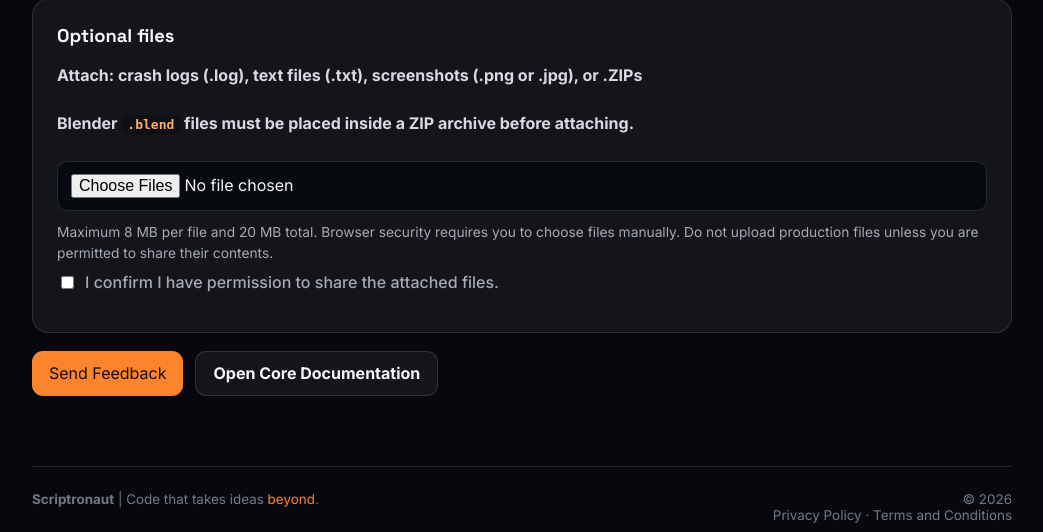
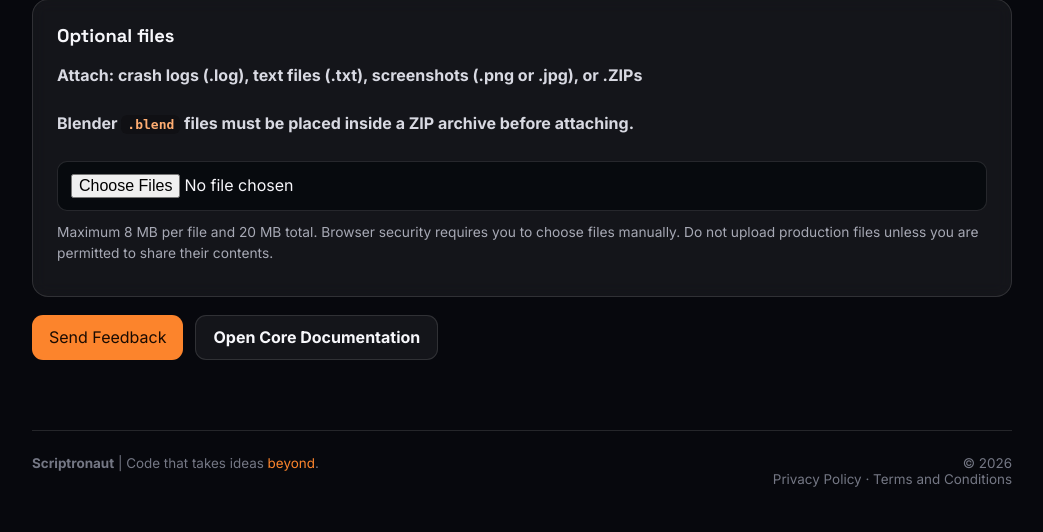
Before and after one commit to scotthomson-naut/qc, a Python web app: template documentation/template/beta-feedback.html in a window 1280 px wide. Shown: the part 1747-2279 px from the top of the page, without its empty margins (118-1161 px from the left). After the commit the page ends 2234 px from the top, so only its background shows below. Run offline with Jinja, Linux system fonts and the light colour scheme; the template is opened without the code that fills it, so the values that code supplies are empty.

Commit message:
updatyed files for feedback page

```diff
--- a/documentation/template/beta-feedback.html
+++ b/documentation/template/beta-feedback.html
@@ -192,7 +192,7 @@
                                 accept=".txt,.log,.png,.jpg,.jpeg,.zip"
                                 multiple
                             >
-                            <button class="button beta-clear-files" id="clear-attachments" type="button" hidden>Clear Files</button>
+                            <button class="button beta-clear-files" id="clear-attachments" type="button" hidden style="display: none;">Clear Files</button>
                         </div>
                     </label>
                     <p class="beta-field-help">
@@ -200,7 +200,7 @@
                         Do not upload production files unless you are permitted to share their contents.
                     </p>
 
-                    <label class="beta-checkbox" id="upload-confirmation-row" hidden>
+                    <label class="beta-checkbox" id="upload-confirmation-row" hidden style="display: none;">
                         <input name="upload_confirmation" type="checkbox" value="yes">
                         <span>I confirm I have permission to share the attached files.</span>
                     </label>
--- a/documentation/template/css/docs.css
+++ b/documentation/template/css/docs.css
@@ -840,7 +840,8 @@ ul {
 .beta-file-row { display: flex; align-items: center; gap: 10px; }
 .beta-file-row input[type="file"] { flex: 1 1 auto; min-width: 0; }
 .beta-clear-files { flex: 0 0 auto; cursor: pointer; white-space: nowrap; color: var(--text);}
-.beta-clear-files[hidden] { display: none; }
+.beta-clear-files[hidden] { display: none !important; }
+#upload-confirmation-row[hidden] { display: none !important; }
 .beta-conditional[hidden] { display: none; }
 .beta-checkbox { grid-template-columns: auto 1fr; align-items: start; }
 .beta-checkbox input { width: auto; margin-top: 4px; }
--- a/documentation/template/js/beta-feedback.js
+++ b/documentation/template/js/beta-feedback.js
@@ -120,10 +120,12 @@ function updateUploadConfirmation() {
 
     if (uploadConfirmationRow) {
         uploadConfirmationRow.hidden = !hasFiles;
+        uploadConfirmationRow.style.display = hasFiles ? "flex" : "none";
     }
 
     if (clearAttachmentsButton) {
         clearAttachmentsButton.hidden = !hasFiles;
+        clearAttachmentsButton.style.display = hasFiles ? "inline-flex" : "none";
     }
 
     if (uploadConfirmation) {
```
